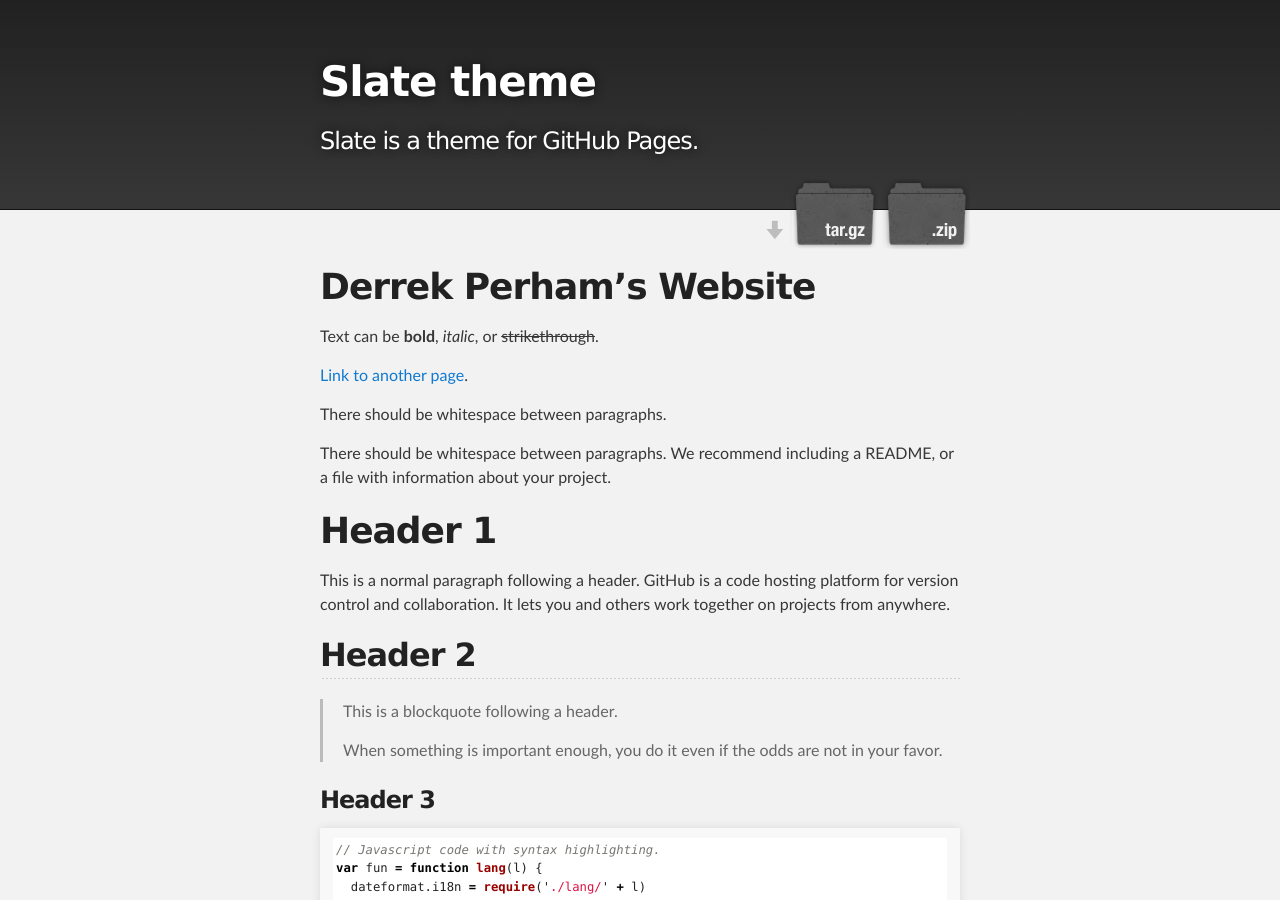
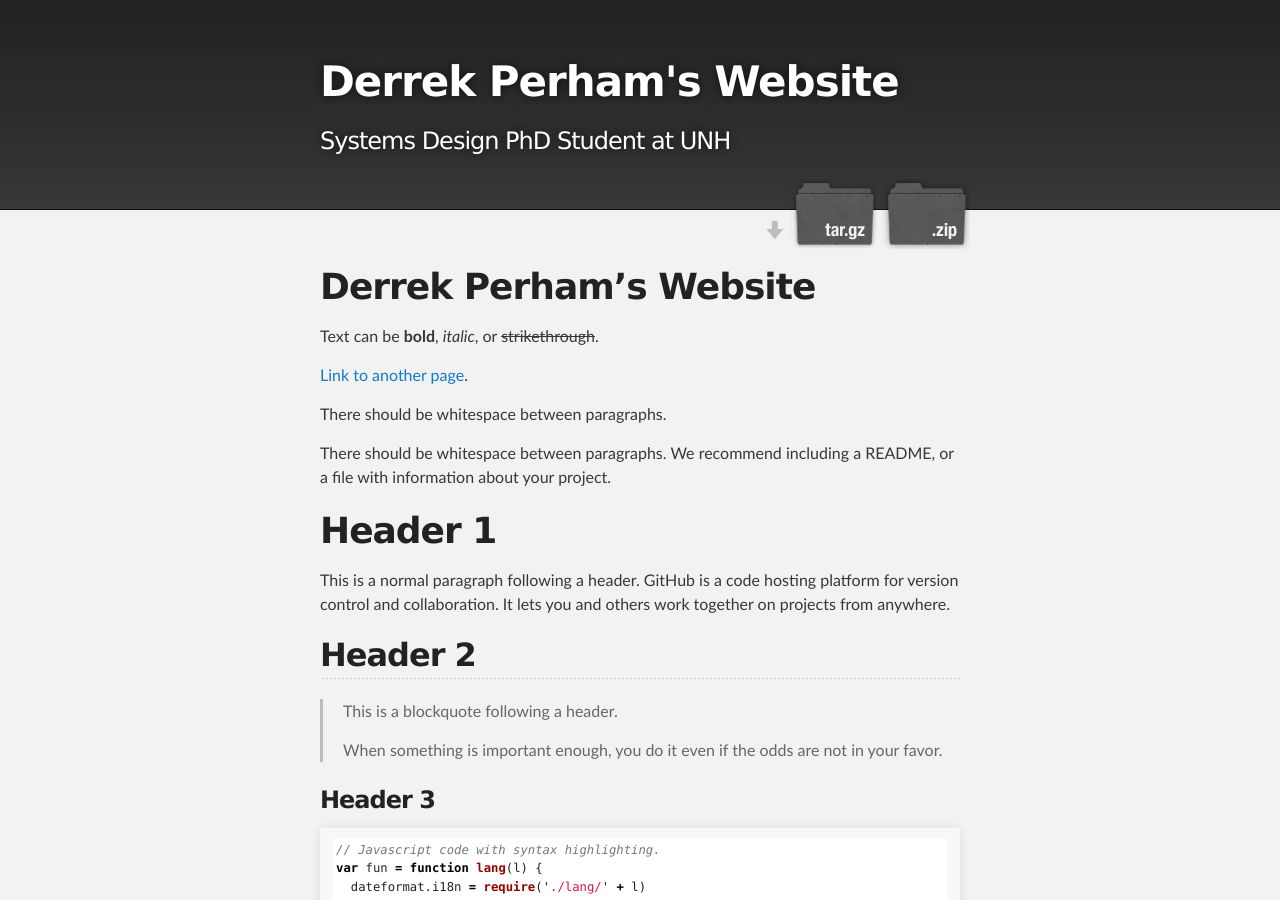
Before and after one commit to PerhamD/perhamd.github.io, a Jekyll site: the page built from index.md, in a window 1280 px wide and 900 px high. Built offline with Jekyll 4.4.1, drawn with Linux system fonts in a browser that asks for light colours; our own code applies the rules of GitHub Pages for plain Markdown files.

Commit message:
Update _config.yml

```diff
--- a/_config.yml
+++ b/_config.yml
@@ -1,5 +1,5 @@
-title: Slate theme
-description: Slate is a theme for GitHub Pages.
+title: Derrek Perham's Website
+description: Systems Design PhD Student at UNH
 show_downloads: true
 google_analytics:
 theme: jekyll-theme-slate
```
